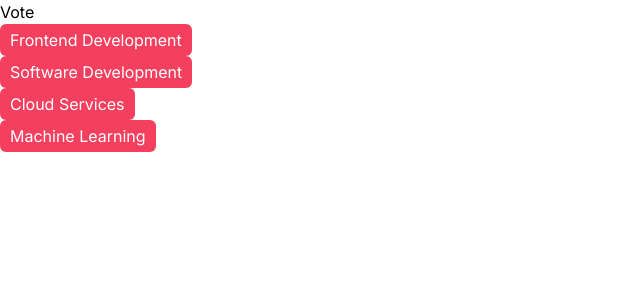
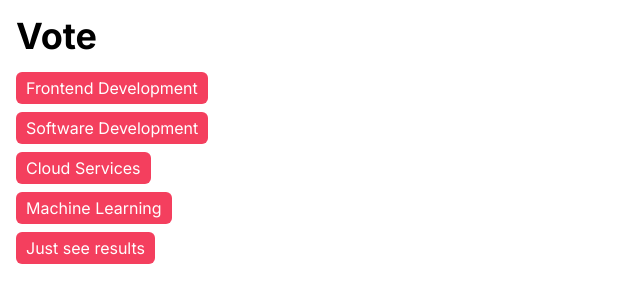
Before and after one commit to emanuelefavero/google-sheets-database, a Next.js app: page / in a window 1280 px wide. Shown: the top 302 px of the page, without its empty margins (0-640 px from the left). Built offline with nearby package versions, Linux system fonts and the light colour scheme; what google-auth-library, google-spreadsheet would draw is missing.

Commit message:
add just-see-results option

```diff
--- a/app/globals.css
+++ b/app/globals.css
@@ -19,7 +19,7 @@
 
 @layer base {
   body {
-    @apply bg-white text-black dark:bg-black dark:text-white;
+    @apply bg-white text-black dark:bg-black dark:text-white p-4;
   }
 
   input {
--- a/app/page.tsx
+++ b/app/page.tsx
@@ -2,6 +2,7 @@
 
 import { useState } from 'react'
 import config from '@/utils/poll-config'
+import { useRouter } from 'next/navigation'
 
 import submitVote from './submit-vote'
 
@@ -12,6 +13,7 @@ interface Props {
 }
 
 export default function Page({ searchParams }: Props) {
+  const router = useRouter()
   const { error } = searchParams
   const [isSubmitting, setIsSubmitting] = useState(false)
 
@@ -22,13 +24,14 @@ export default function Page({ searchParams }: Props) {
 
   return (
     <>
-      <h1>Vote</h1>
+      <h1 className='font-bold text-4xl mb-4'>Vote</h1>
+
       <ul>
         {config.map((item, index) => {
           const { name, id } = item
 
           return (
-            <li key={index}>
+            <li key={index} className='mb-2'>
               <button onClick={() => handleClick(id)} disabled={isSubmitting}>
                 <span>{name}</span>
               </button>
@@ -36,6 +39,12 @@ export default function Page({ searchParams }: Props) {
           )
         })}
 
+        <li>
+          <button onClick={() => router.push('/results')} className=''>
+            Just see results
+          </button>
+        </li>
+
         {error ? <p>Server error</p> : null}
       </ul>
     </>
```
